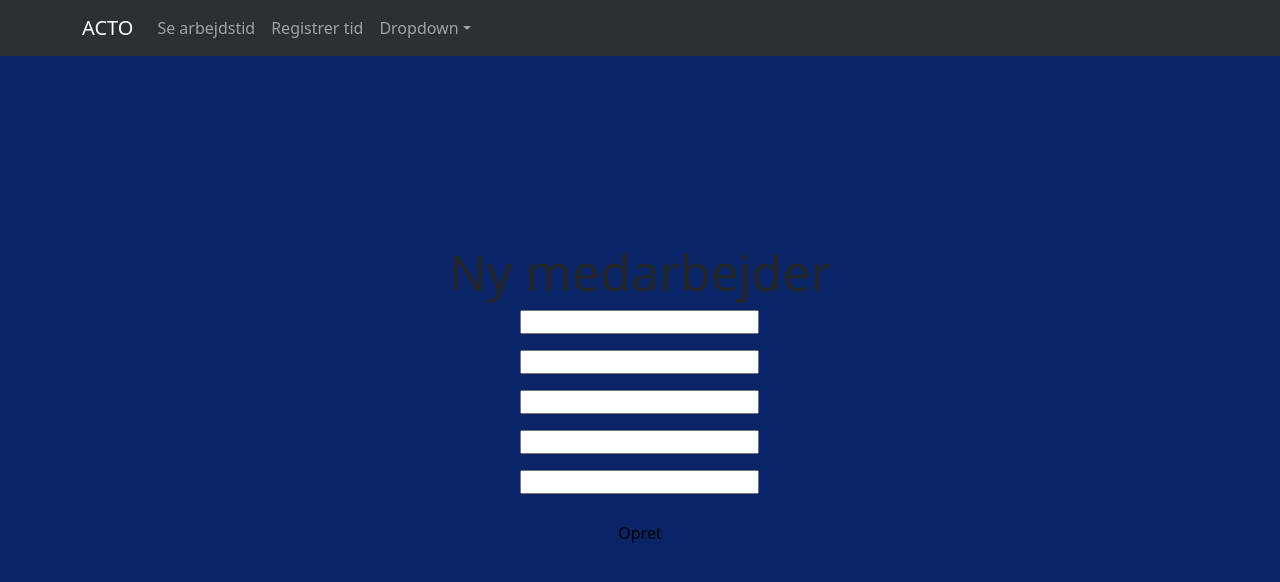
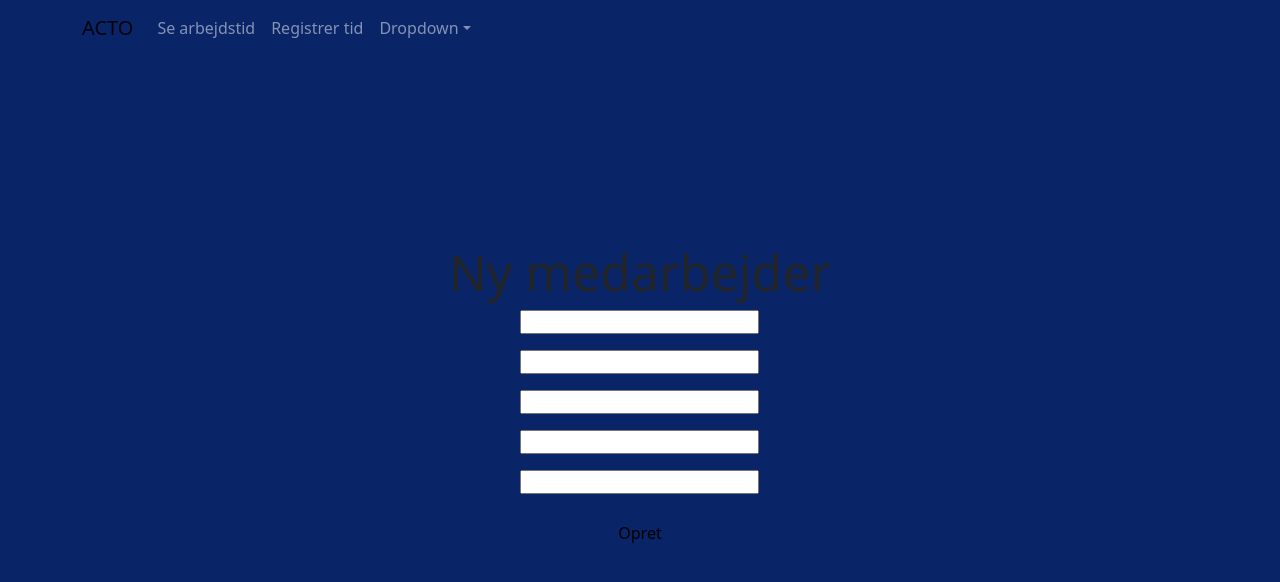
Before and after one commit to Kennlf/TimeRegistration, a React (Vite) app in the folder frontend/TimeRegistrationFE/: page /register in a window 1280 px wide. Shown: the top 582 px of the page. Built offline with nearby package versions, Linux system fonts and the light colour scheme.

Commit message:
added some color change

```diff
--- a/frontend/TimeRegistrationFE/index.html
+++ b/frontend/TimeRegistrationFE/index.html
@@ -2,7 +2,7 @@
 <html lang="en">
   <head>
     <meta charset="UTF-8" />
-    <link rel="icon" type="image/svg+xml" href="/vite.svg" />
+    <link rel="stylesheet" href="https://cdn.jsdelivr.net/npm/bootstrap@4.6.2/dist/css/bootstrap.min.css" integrity="sha384-xOolHFLEh07PJGoPkLv1IbcEPTNtaed2xpHsD9ESMhqIYd0nLMwNLD69Npy4HI+N" crossorigin="anonymous">
     <meta name="viewport" content="width=device-width, initial-scale=1.0" />
     <title>Login Form</title>
   </head>
--- /dev/null
+++ b/frontend/TimeRegistrationFE/src/components/NavBar/Navibar.css
@@ -0,0 +1,4 @@
+
+.navbar-light .navbar-nav .nav-link {
+    color: rgba(255, 255, 255, 0.5);
+}
--- a/frontend/TimeRegistrationFE/src/components/NavBar/Navibar.jsx
+++ b/frontend/TimeRegistrationFE/src/components/NavBar/Navibar.jsx
@@ -2,12 +2,15 @@ import Container from 'react-bootstrap/Container';
 import Nav from 'react-bootstrap/Nav';
 import Navbar from 'react-bootstrap/Navbar';
 import NavDropdown from 'react-bootstrap/NavDropdown';
+import './Navibar.css';
+
+
 
 const NaviBar = () =>{
     return(
-        <div>
+        <div >
         <Container>
-        <Navbar fixed="top" data-bs-theme="dark" expand="lg" className="bg-body-tertiary">
+        <Navbar fixed="top" expand="lg">
           <Container>
             <Navbar.Brand href="#home">ACTO</Navbar.Brand>
             <Navbar.Toggle aria-controls="basic-navbar-nav" />
```
